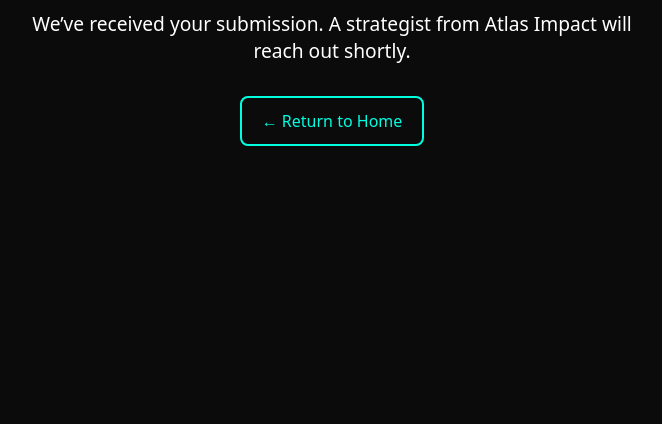
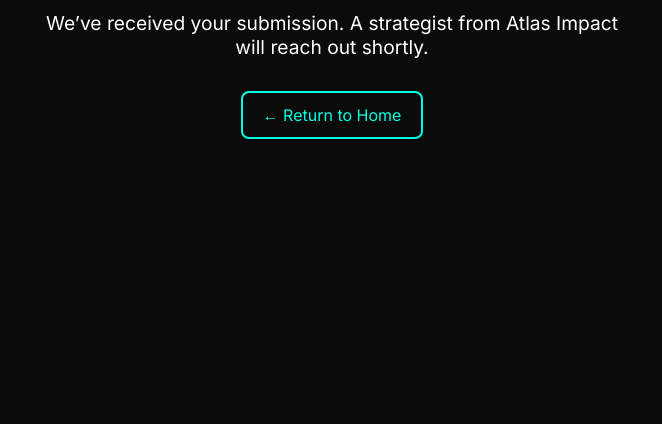
Before and after one commit to theatlasimpact/atlas-impact-thank-you, a plain HTML site: page index.html in a window 1280 px wide. Shown: the part 376-800 px from the top of the page, without its empty margins (308-970 px from the left). Drawn offline with Linux system fonts and the light colour scheme.

Commit message:
Update index.html

```diff
--- a/index.html
+++ b/index.html
@@ -4,13 +4,20 @@
   <meta charset="UTF-8" />
   <meta name="viewport" content="width=device-width, initial-scale=1.0" />
   <title>Thank You | Atlas Impact Solutions</title>
+
+  <!-- Favicon -->
+  <link rel="icon" href="https://theatlasimpact.com/favicon.ico" type="image/x-icon" />
+
+  <!-- Font: Inter (replace if you use a different one) -->
+  <link href="https://fonts.googleapis.com/css2?family=Inter:wght@400;600&display=swap" rel="stylesheet" />
+
   <style>
     body {
       margin: 0;
       padding: 0;
       background: #0b0b0b;
       color: #ffffff;
-      font-family: system-ui, sans-serif;
+      font-family: 'Inter', system-ui, sans-serif;
       display: flex;
       flex-direction: column;
       align-items: center;
@@ -18,16 +25,19 @@
       height: 100vh;
       text-align: center;
     }
+
     h1 {
       color: #00ffe1;
       font-size: 2.5rem;
       margin-bottom: 0.5rem;
     }
+
     p {
       font-size: 1.2rem;
       max-width: 600px;
       margin-bottom: 2rem;
     }
+
     a {
       display: inline-block;
       padding: 0.75rem 1.25rem;
@@ -37,6 +47,7 @@
       border-radius: 8px;
       transition: all 0.3s ease;
     }
+
     a:hover {
       background: #00ffe1;
       color: #0b0b0b;
```
